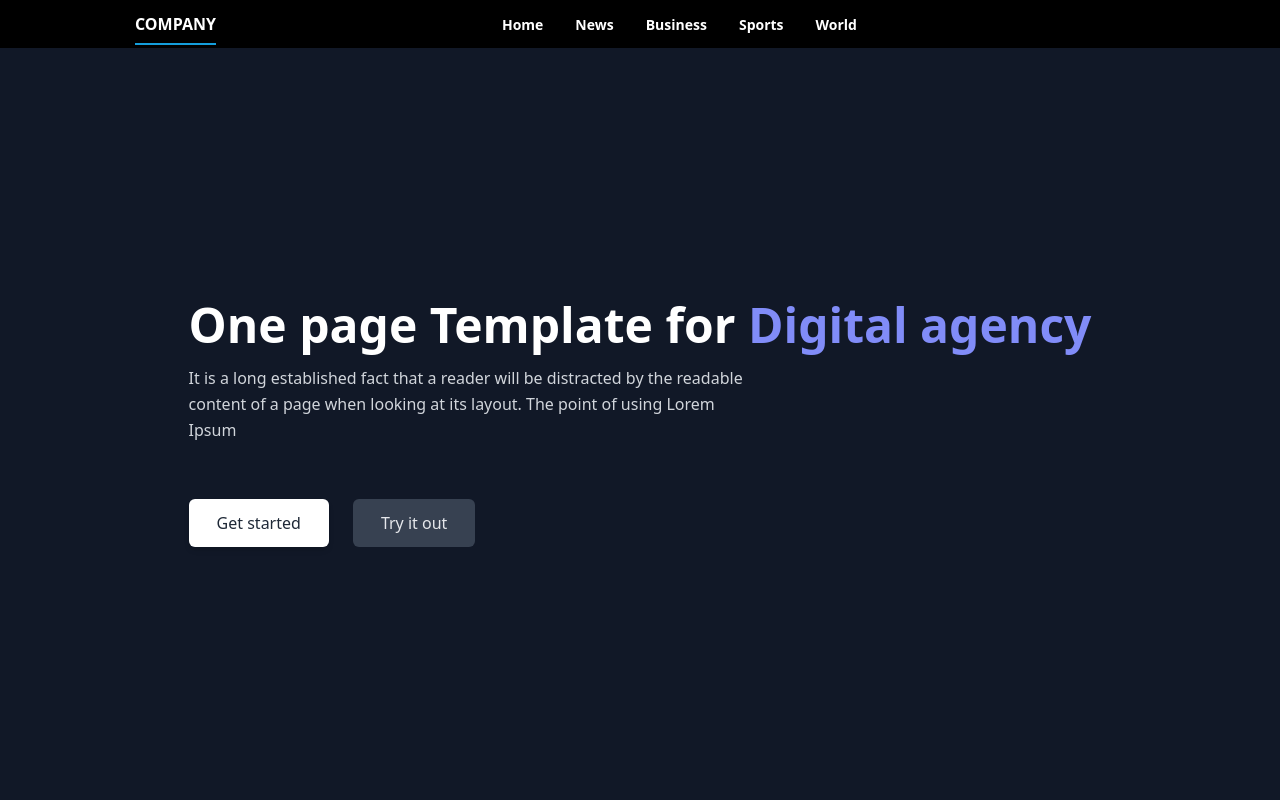
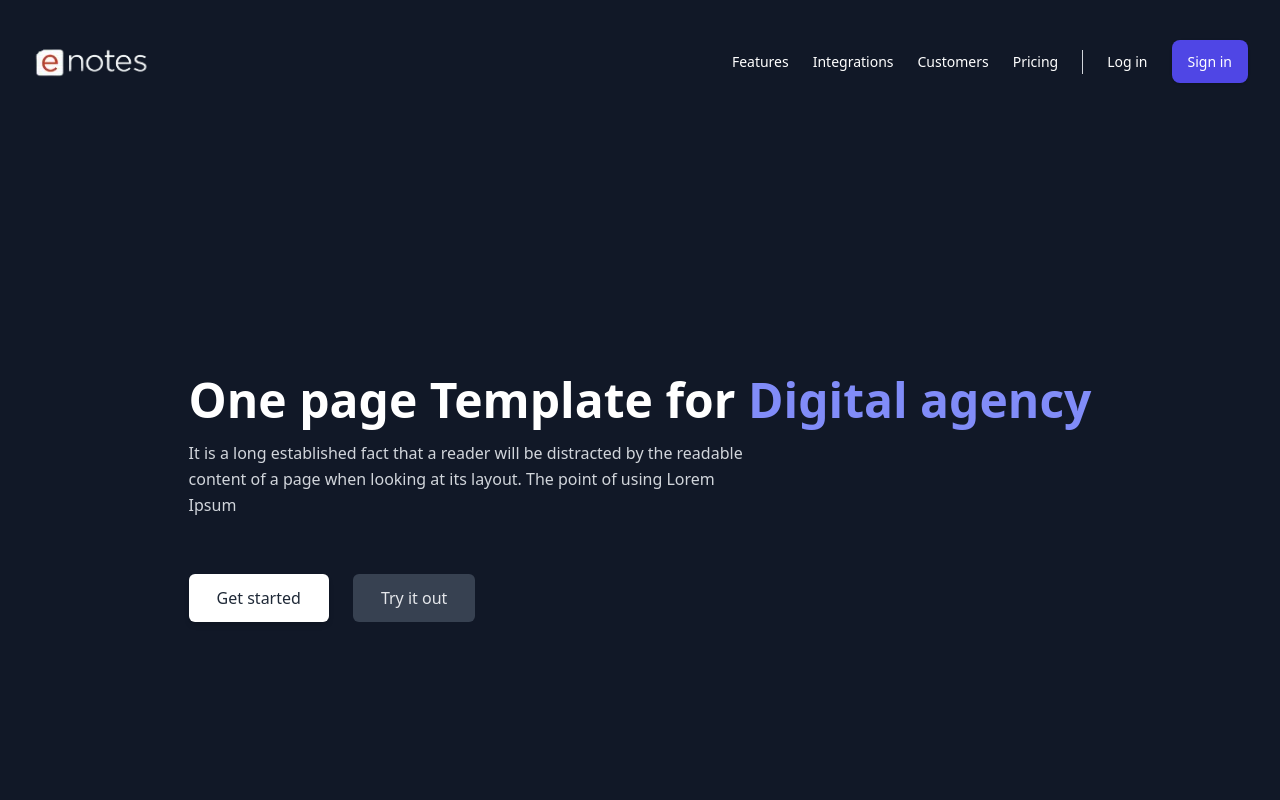
Before and after one commit to wajaht-ali/Flashcards-app, a React (Vite) app in the folder client/: page / in a window 1280 px wide. Shown: the top 800 px of the page. Built offline with nearby package versions, Linux system fonts and the light colour scheme.

Commit message:
Header debugging completed

```diff
--- a/client/src/Layout/Footer.jsx
+++ b/client/src/Layout/Footer.jsx
@@ -4,6 +4,7 @@ import { MdOutlineEmail } from "react-icons/md";
 import { FaLinkedin } from "react-icons/fa";
 import { GoGlobe } from "react-icons/go";
 import { FaGithub } from "react-icons/fa";
+import logo from "../assets/R__1_-removebg-preview.png";
 
 const Footer = () => {
     const footerNavs = [
@@ -72,11 +73,11 @@ const Footer = () => {
         }
     ]
     return (
-        <footer className="text-black bg-white px-4 py-5 w-full mx-auto md:px-8">
+        <footer className="text-black px-4 py-5 w-full mx-auto md:px-8">
             <div className="gap-6 justify-between md:flex">
                 <div className="flex-1">
                     <div className="max-w-xs">
-                        <img src="https://www.floatui.com/logo.svg" className="w-32" />
+                        <img src={logo} className="w-32" />
                         <p className="leading-relaxed mt-2 text-[15px] font-normal">
                             Lorem Ipsum has been the industrys standard dummy text ever since the 1500s.
                         </p>
--- a/client/src/Layout/Navbar.jsx
+++ b/client/src/Layout/Navbar.jsx
@@ -1,76 +1,154 @@
 /* eslint-disable no-unused-vars */
-import React, { useState } from 'react';
+// /* eslint-disable no-unused-vars */
+// import React, { useState } from 'react';
+// import { Link } from 'react-router-dom';
+// import logo from "../assets/R__1_-removebg-preview.png";
+// import { FaBars, FaTimes, FaUser, } from "react-icons/fa";
+
+// const Navbar = () => {
+//     const [nav, setNav] = useState(false);
+//     const handleNav = () => {
+//         setNav(!nav);
+//     }
+//     const handleClick = () => {
+//         setNav(!nav);
+//     }
+
+//     return (
+//         <div className='sticky top-0 w-full bg-black text-white flex flex-row items-center justify-between md:justify-around px-4 md:px-0 py-3 z-50'>
+//             <div className=''>
+//                 <Link to={"/"} className='py-2 font-semibold text-md uppercase border-b-2 border-[#149EDC] transition-all'>
+//                     <img style={{height: "60px"}} src={logo} alt="LogoImage" />
+//                 </Link>
+//             </div>
+
+//             <div className="nav_items hidden md:block">
+//                 <ul className='flex flex-row items-center'>
+//                     <li>
+//                         <Link className='border-[#149EDC] hover:border-b py-2 mx-4 font-semibold text-sm transition-all' to="/">Home</Link>
+//                     </li>
+//                     <li>
+//                         <Link className='border-[#FFD230] hover:border-b py-2 mx-4 font-semibold text-sm transition-all' to="/news">News</Link>
+//                     </li>
+//                     <li>
+//                         <Link className='border-[#FA6400] hover:border-b py-2 mx-4 font-semibold text-sm transition-all' to="/business">Business</Link>
+//                     </li>
+//                     <li>
+//                         <Link className='border-[#FF4C98] hover:border-b py-2 mx-4 font-semibold text-sm transition-all' to="/sports">Sports</Link>
+//                     </li>
+//                     <li>
+//                         <Link className='border-blue-400 hover:border-b py-2 mx-4 font-semibold text-sm transition-all' to="/world">World</Link>
+//                     </li>
+//                 </ul>
+//             </div>
+
+//             {/* Mobile navbar */}
+//             <div className={!nav ? "hidden" : "nav_items absolute top-14 right-0  block md:hidden bg-black text-white w-full h-[190px] box-border z-50"}>
+//                 <ul className='grid gap-5 my-3 grid-cols-2 place-items-center'>
+//                     <li>
+//                         <Link onClick={handleClick} className='active:border-blue-400 hover:border-b py-2 mx-4 font-semibold text-sm transition-all' to="/">Home</Link>
+//                     </li>
+//                     <li>
+//                         <Link onClick={handleClick} className='border-[#FFD230] hover:border-b py-2 mx-4 font-semibold text-sm transition-all' to="/news">News</Link>
+//                     </li>
+//                     <li>
+//                         <Link onClick={handleClick} className='border-[#149EDC] hover:border-b py-2 mx-4 font-semibold text-sm transition-all' to="/business">Business</Link>
+//                     </li>
+//                     <li>
+//                         <Link onClick={handleClick} className='border-blue-400 hover:border-b py-2 mx-4 font-semibold text-sm transition-all' to="/sports">Sports</Link>
+//                     </li>
+//                     <li>
+//                         <Link onClick={handleClick} className='border-blue-400 hover:border-b py-2 mx-4 font-semibold text-sm transition-all' to="/world">World</Link>
+//                     </li>
+//                 </ul>
+//             </div>
+
+//             <div className="right flex flex-row items-center md:border-l-2 border-gray-800">
+//                 <div className='sig_in mx-2 md:m-0'>
+//                     <div>
+//                     </div>
+//                 </div>
+
+//                 <div onClick={handleNav} className="p-3 mx-2 block md:hidden hamburger cursor-pointer">
+//                     {!nav ? <FaBars size={20} /> : <FaTimes size={20} />}
+//                 </div>
+//             </div>
+
+//         </div>
+//     )
+// }
+
+// export default Navbar;
+
+import { useState } from 'react'
+import logo from "../assets/R__1_-removebg-preview.png";
 import { Link } from 'react-router-dom';
 import { FaBars, FaTimes, FaUser, } from "react-icons/fa";
 
 const Navbar = () => {
-    const [nav, setNav] = useState(false);
-    const handleNav = () => {
-        setNav(!nav);
-    }
-    const handleClick = () => {
-        setNav(!nav);
-    }
+
+    const [state, setState] = useState(false)
+
+    // Replace javascript:void(0) paths with your paths
+    const navigation = [
+        { title: "Features", path: "javascript:void(0)" },
+        { title: "Integrations", path: "javascript:void(0)" },
+        { title: "Customers", path: "javascript:void(0)" },
+        { title: "Pricing", path: "javascript:void(0)" }
+    ]
 
     return (
-        <div className='sticky top-0 w-full bg-black text-white flex flex-row items-center justify-between md:justify-around px-4 md:px-0 py-3 z-50'>
-            <div className=''>
-                <Link to={"/"} className='py-2 font-semibold text-md uppercase border-b-2 border-[#149EDC] transition-all'>Company</Link>
-            </div>
-
-            <div className="nav_items hidden md:block">
-                <ul className='flex flex-row items-center'>
-                    <li>
-                        <Link className='border-[#149EDC] hover:border-b py-2 mx-4 font-semibold text-sm transition-all' to="/">Home</Link>
-                    </li>
-                    <li>
-                        <Link className='border-[#FFD230] hover:border-b py-2 mx-4 font-semibold text-sm transition-all' to="/news">News</Link>
-                    </li>
-                    <li>
-                        <Link className='border-[#FA6400] hover:border-b py-2 mx-4 font-semibold text-sm transition-all' to="/business">Business</Link>
-                    </li>
-                    <li>
-                        <Link className='border-[#FF4C98] hover:border-b py-2 mx-4 font-semibold text-sm transition-all' to="/sports">Sports</Link>
-                    </li>
-                    <li>
-                        <Link className='border-blue-400 hover:border-b py-2 mx-4 font-semibold text-sm transition-all' to="/world">World</Link>
-                    </li>
-                </ul>
-            </div>
-
-            {/* Mobile navbar */}
-            <div className={!nav ? "hidden" : "nav_items absolute top-14 right-0  block md:hidden bg-black text-white w-full h-[190px] box-border z-50"}>
-                <ul className='grid gap-5 my-3 grid-cols-2 place-items-center'>
-                    <li>
-                        <Link onClick={handleClick} className='active:border-blue-400 hover:border-b py-2 mx-4 font-semibold text-sm transition-all' to="/">Home</Link>
-                    </li>
-                    <li>
-                        <Link onClick={handleClick} className='border-[#FFD230] hover:border-b py-2 mx-4 font-semibold text-sm transition-all' to="/news">News</Link>
-                    </li>
-                    <li>
-                        <Link onClick={handleClick} className='border-[#149EDC] hover:border-b py-2 mx-4 font-semibold text-sm transition-all' to="/business">Business</Link>
-                    </li>
-                    <li>
-                        <Link onClick={handleClick} className='border-blue-400 hover:border-b py-2 mx-4 font-semibold text-sm transition-all' to="/sports">Sports</Link>
-                    </li>
-                    <li>
-                        <Link onClick={handleClick} className='border-blue-400 hover:border-b py-2 mx-4 font-semibold text-sm transition-all' to="/world">World</Link>
-                    </li>
-                </ul>
-            </div>
-
-            <div className="right flex flex-row items-center md:border-l-2 border-gray-800">
-                <div className='sig_in mx-2 md:m-0'>
-                    <div>
+        <nav className="bg-gray-900 border-b w-full md:static md:text-sm md:border-none">
+            <div className="items-center px-4 max-w-screen-xl mx-auto md:flex md:px-8">
+                <div className="flex items-center justify-between py-3 md:py-5 md:block">
+                    <Link to="javascript:void(0)">
+                        <img
+                            src={logo}
+                            width={120}
+                            height={50}
+                            alt="Float UI logo"
+                        />
+                    </Link>
+                    <div className="md:hidden">
+                        <button className="text-white hover:text-gray-800"
+                            onClick={() => setState(!state)}
+                        >
+                            {
+                                state ? (<FaTimes size={20} />) : (<FaBars size={20} />)
+                            }
+                        </button>
                     </div>
                 </div>
-
-                <div onClick={handleNav} className="p-3 mx-2 block md:hidden hamburger cursor-pointer">
-                    {!nav ? <FaBars size={20} /> : <FaTimes size={20} />}
+                <div className={`flex-1 pb-3 mt-8 md:block md:pb-0 md:mt-0 ${state ? 'block' : 'hidden'}`}>
+                    <ul className="justify-end items-center space-y-6 md:flex md:space-x-6 md:space-y-0">
+                        {
+                            navigation.map((item, idx) => {
+                                return (
+                                    <li key={idx} className="text-white hover:text-indigo-600">
+                                        <Link to={item.path} className="block">
+                                            {item.title}
+                                        </Link>
+                                    </li>
+                                )
+                            })
+                        }
+                        <span className='hidden w-px h-6 bg-gray-300 md:block'></span>
+                        <div className='space-y-3 items-center gap-x-6 md:flex md:space-y-0'>
+                            <li>
+                                <Link to="javascript:void(0)" className="block py-3 text-center text-white hover:text-indigo-600 border rounded-lg md:border-none">
+                                    Log in
+                                </Link>
+                            </li>
+                            <li>
+                                <Link to="javascript:void(0)" className="block py-3 px-4 font-medium text-center text-white bg-indigo-600 hover:bg-indigo-500 active:bg-indigo-700 active:shadow-none rounded-lg shadow md:inline">
+                                    Sign in
+                                </Link>
+                            </li>
+                        </div>
+                    </ul>
                 </div>
             </div>
-
-        </div>
+        </nav>
     )
 }
 
--- a/client/src/styles/App.css
+++ b/client/src/styles/App.css
@@ -699,6 +699,10 @@ video {
   height: 100%;
 }
 
+.h-6 {
+  height: 1.5rem;
+}
+
 .w-10 {
   width: 2.5rem;
 }
@@ -713,6 +717,14 @@ video {
 
 .w-full {
   width: 100%;
+}
+
+.w-6 {
+  width: 1.5rem;
+}
+
+.w-px {
+  width: 1px;
 }
 
 .max-w-2xl {
@@ -812,6 +824,11 @@ video {
        column-gap: 1rem;
 }
 
+.gap-x-6 {
+  -moz-column-gap: 1.5rem;
+       column-gap: 1.5rem;
+}
+
 .space-x-4 > :not([hidden]) ~ :not([hidden]) {
   --tw-space-x-reverse: 0;
   margin-right: calc(1rem * var(--tw-space-x-reverse));
@@ -874,6 +891,10 @@ video {
 
 .border-t {
   border-top-width: 1px;
+}
+
+.border-b {
+  border-bottom-width: 1px;
 }
 
 .border-\[\#149EDC\] {
@@ -939,6 +960,11 @@ video {
 .bg-white {
   --tw-bg-opacity: 1;
   background-color: rgb(255 255 255 / var(--tw-bg-opacity));
+}
+
+.bg-gray-300 {
+  --tw-bg-opacity: 1;
+  background-color: rgb(209 213 219 / var(--tw-bg-opacity));
 }
 
 .p-1 {
@@ -1029,6 +1055,10 @@ video {
 
 .pt-5 {
   padding-top: 1.25rem;
+}
+
+.pb-3 {
+  padding-bottom: 0.75rem;
 }
 
 .text-center {
@@ -1122,6 +1152,16 @@ video {
   color: rgb(129 140 248 / var(--tw-text-opacity));
 }
 
+.text-gray-500 {
+  --tw-text-opacity: 1;
+  color: rgb(107 114 128 / var(--tw-text-opacity));
+}
+
+.text-gray-700 {
+  --tw-text-opacity: 1;
+  color: rgb(55 65 81 / var(--tw-text-opacity));
+}
+
 .shadow {
   --tw-shadow: 0 1px 3px 0 rgb(0 0 0 / 0.1), 0 1px 2px -1px rgb(0 0 0 / 0.1);
   --tw-shadow-colored: 0 1px 3px 0 var(--tw-shadow-color), 0 1px 2px -1px var(--tw-shadow-color);
@@ -1163,6 +1203,11 @@ video {
   background-color: rgb(56 189 248 / var(--tw-bg-opacity));
 }
 
+.hover\:bg-indigo-500:hover {
+  --tw-bg-opacity: 1;
+  background-color: rgb(99 102 241 / var(--tw-bg-opacity));
+}
+
 .hover\:text-gray-400:hover {
   --tw-text-opacity: 1;
   color: rgb(156 163 175 / var(--tw-text-opacity));
@@ -1171,6 +1216,11 @@ video {
 .hover\:text-indigo-600:hover {
   --tw-text-opacity: 1;
   color: rgb(79 70 229 / var(--tw-text-opacity));
+}
+
+.hover\:text-gray-800:hover {
+  --tw-text-opacity: 1;
+  color: rgb(31 41 55 / var(--tw-text-opacity));
 }
 
 .hover\:underline:hover {
@@ -1196,6 +1246,17 @@ video {
 .active\:bg-sky-600:active {
   --tw-bg-opacity: 1;
   background-color: rgb(2 132 199 / var(--tw-bg-opacity));
+}
+
+.active\:bg-indigo-700:active {
+  --tw-bg-opacity: 1;
+  background-color: rgb(67 56 202 / var(--tw-bg-opacity));
+}
+
+.active\:shadow-none:active {
+  --tw-shadow: 0 0 #0000;
+  --tw-shadow-colored: 0 0 #0000;
+  box-shadow: var(--tw-ring-offset-shadow, 0 0 #0000), var(--tw-ring-shadow, 0 0 #0000), var(--tw-shadow);
 }
 
 @media (min-width: 640px) {
@@ -1260,6 +1321,10 @@ video {
 }
 
 @media (min-width: 768px) {
+  .md\:static {
+    position: static;
+  }
+
   .md\:relative {
     position: relative;
   }
@@ -1279,6 +1344,10 @@ video {
 
   .md\:block {
     display: block;
+  }
+
+  .md\:inline {
+    display: inline;
   }
 
   .md\:flex {
@@ -1317,6 +1386,10 @@ video {
     border-left-width: 2px;
   }
 
+  .md\:border-none {
+    border-style: none;
+  }
+
   .md\:bg-transparent {
     background-color: transparent;
   }
@@ -1329,6 +1402,15 @@ video {
   .md\:px-8 {
     padding-left: 2rem;
     padding-right: 2rem;
+  }
+
+  .md\:py-5 {
+    padding-top: 1.25rem;
+    padding-bottom: 1.25rem;
+  }
+
+  .md\:pb-0 {
+    padding-bottom: 0px;
   }
 
   .md\:text-5xl {
```
Also changed, not shown: client/src/assets/R__1_-removebg-preview.png (added).
